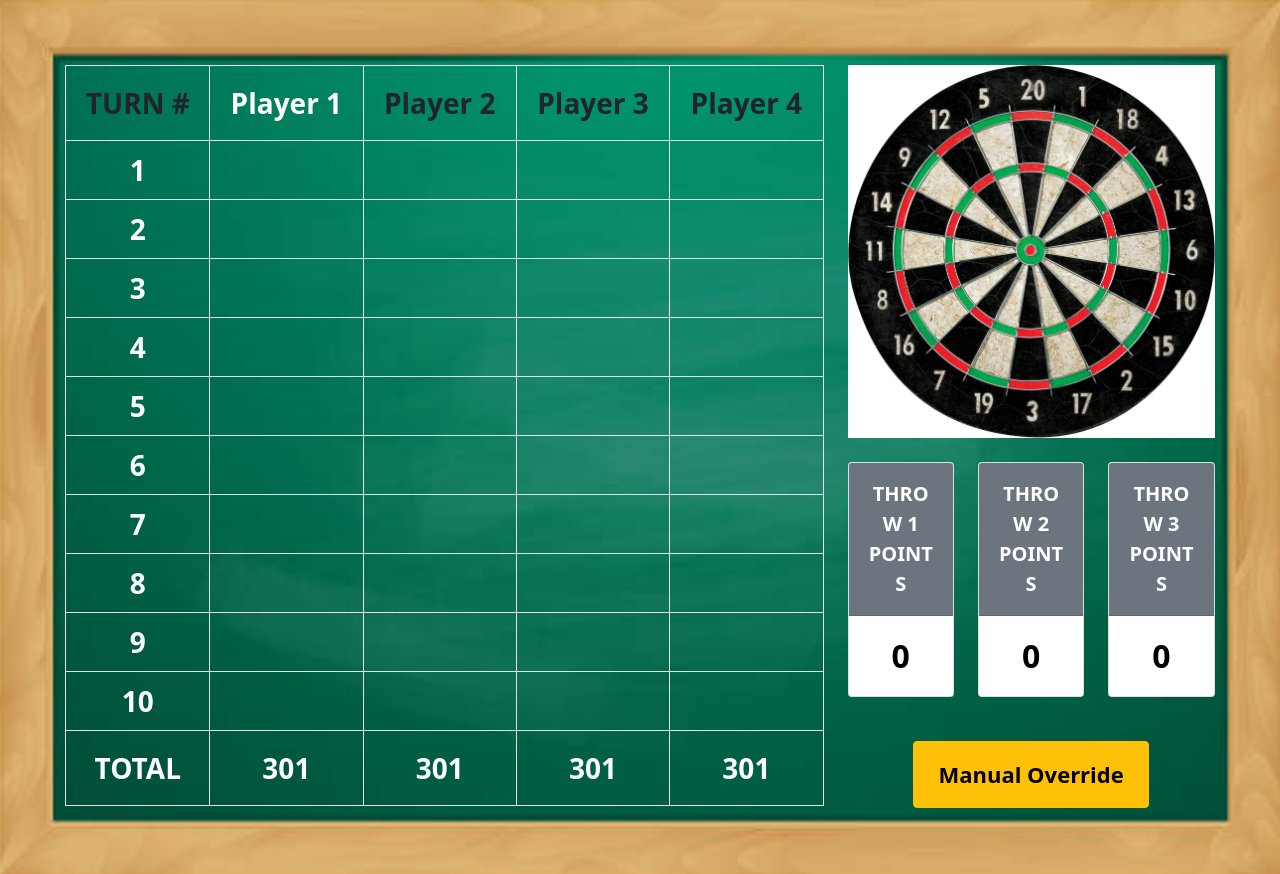
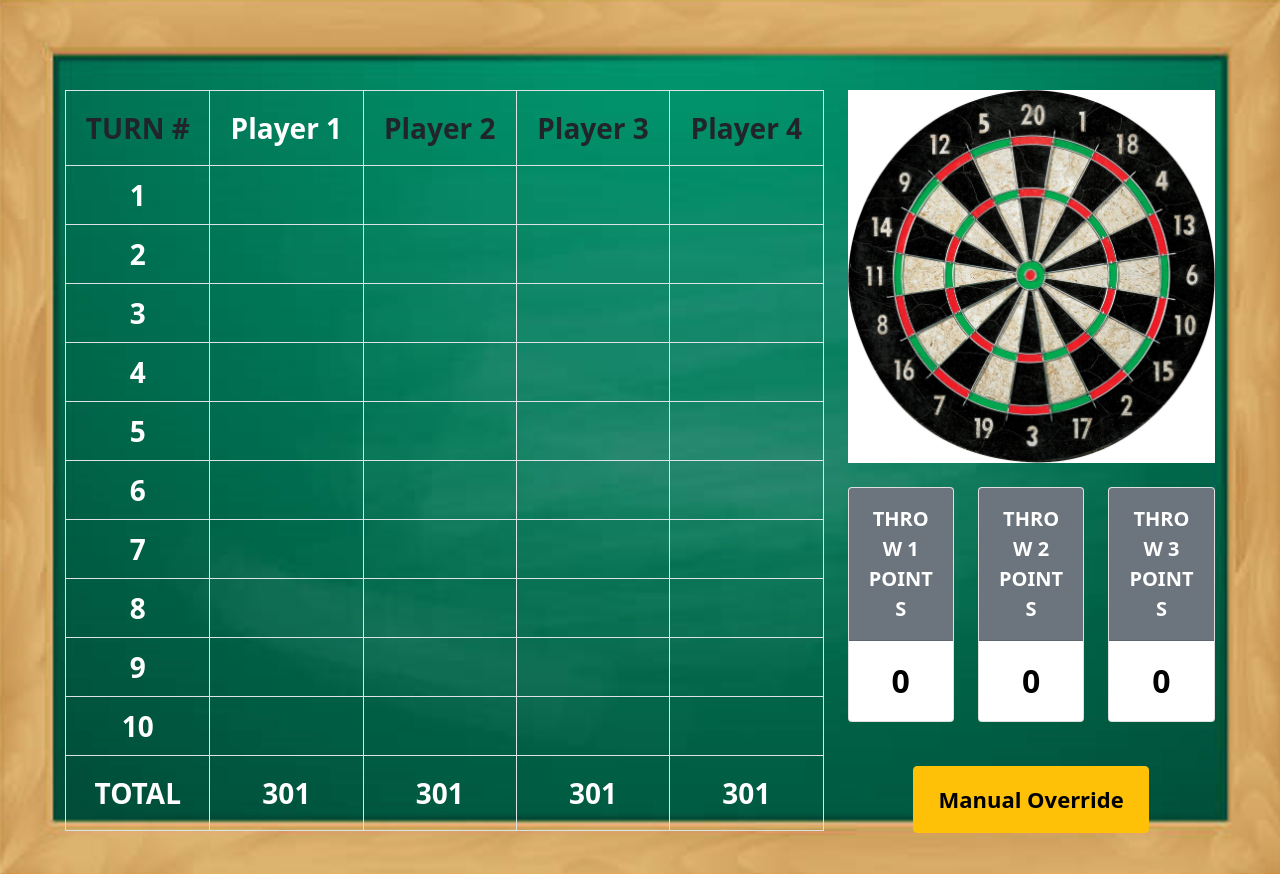
Before and after one commit to Shrine101/YT_scoreboard, a Flask app: page / in a window 1280 px wide. Run offline with Flask 3, Linux system fonts and the light colour scheme; data comes from the database, SQL or seed files in the repository; data that the repository does not hold is empty.

Commit message:
Update matches.html

```diff
--- a/templates/includes/matches.html
+++ b/templates/includes/matches.html
@@ -1,5 +1,5 @@
 <!-- Darts scoreboard layout with larger centered content -->
-<div class="container-fluid" style="margin-top: -100px;">
+<div class="container-fluid" style="margin-top: -50px;">
   <div class="row justify-content-center">
     <div class="col-xl-11 col-xxl-10">
       <!-- Notification banners -->
```
